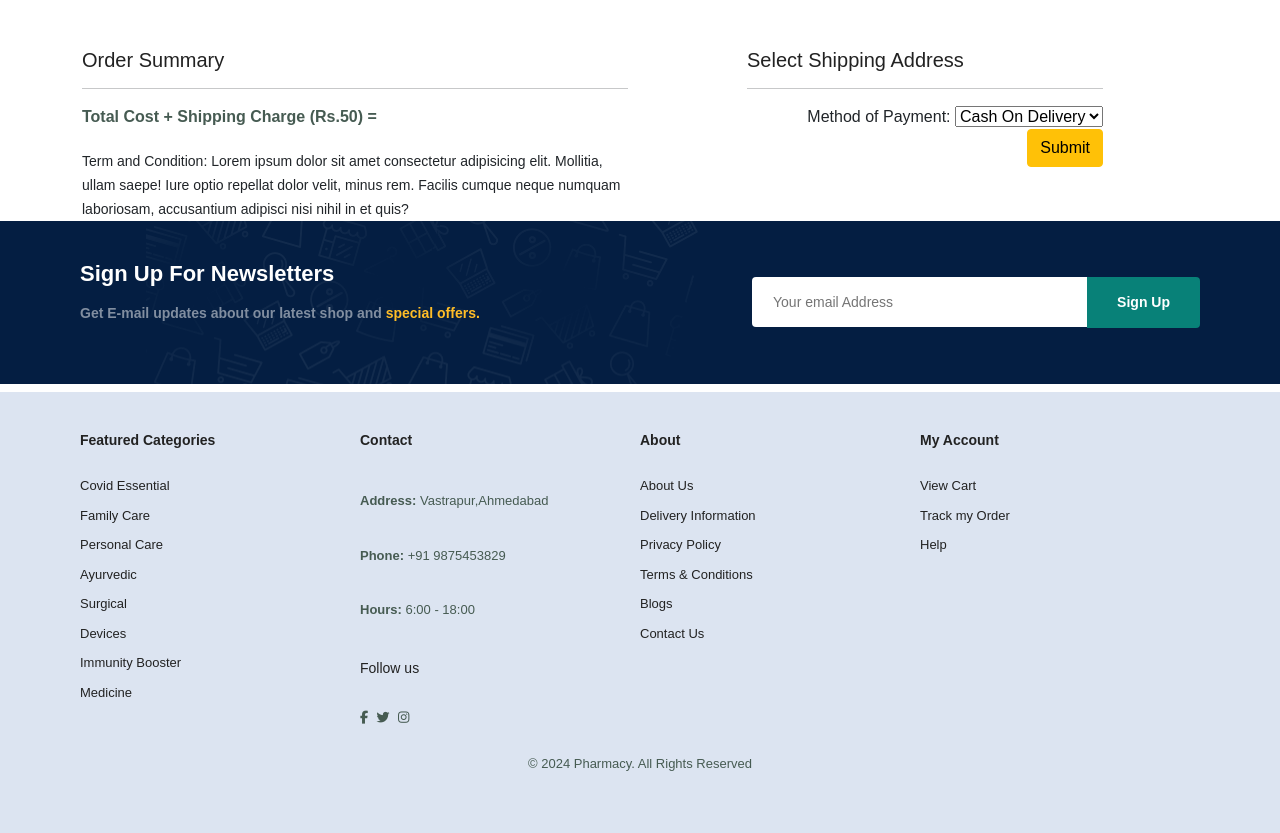
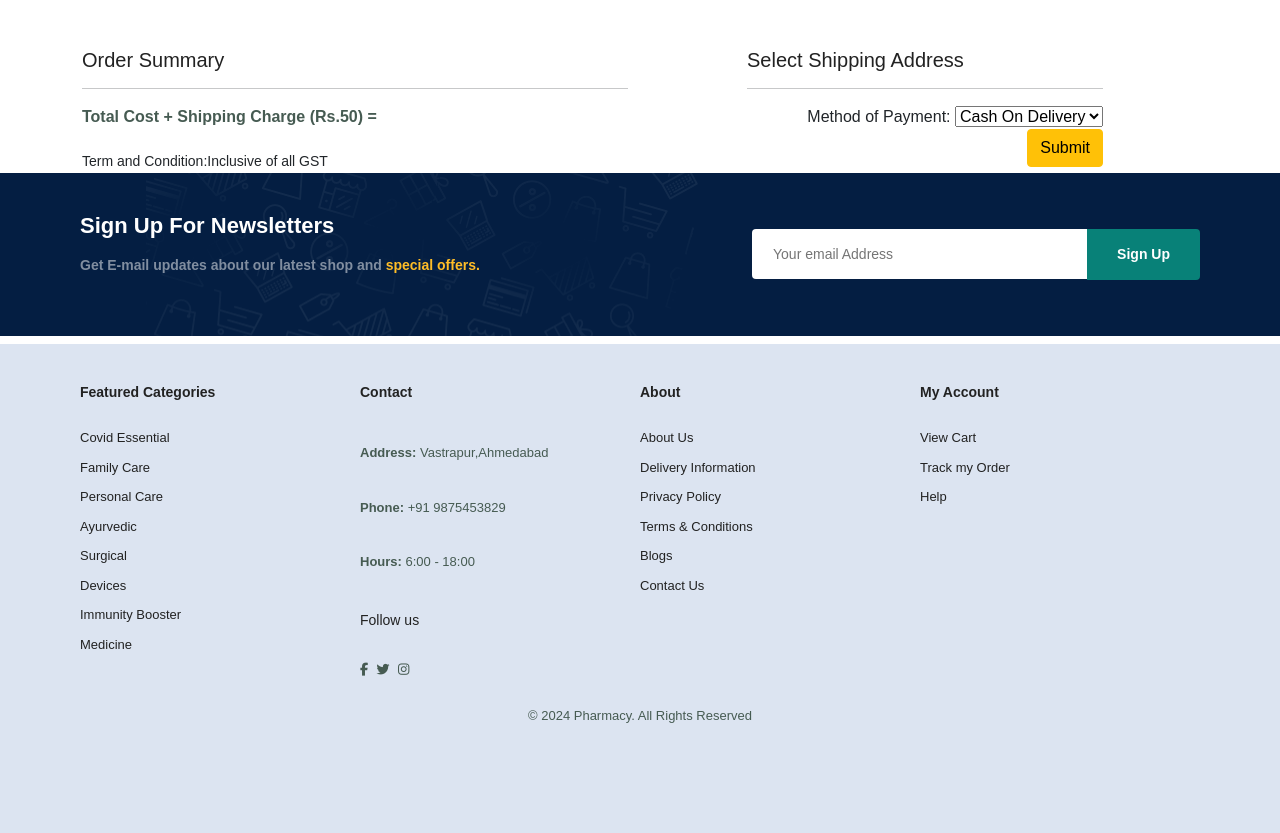
Before and after one commit to b1h2a3v4e5h6/Online_Pharmacy1, a Django app: template store/templates/app/checkout.html in a window 1280 px wide. Shown: the part 61-894 px from the top of the page. After the commit the page ends 784 px from the top, so only its background shows below. Run offline with Django 4.2, Linux system fonts and the light colour scheme; the template is opened without the code that fills it, so the values that code supplies are empty; some libraries are stand-ins or nearby versions.

Commit message:
Update checkout.html

```diff
--- a/store/templates/app/checkout.html
+++ b/store/templates/app/checkout.html
@@ -18,7 +18,7 @@
       </div>
       {% endfor %}
       <p class="fw-bold">Total Cost + Shipping Charge (Rs.50) = {{totalamount}}</p>
-    <small>Term and Condition: Lorem ipsum dolor sit amet consectetur adipisicing elit. Mollitia, ullam saepe! Iure optio repellat dolor velit, minus rem. Facilis cumque neque numquam laboriosam, accusantium adipisci nisi nihil in et quis?</small>
+    <small>Term and Condition:Inclusive of all GST</small>
   </div>
   <div class="col-sm-4 offset-sm-1">
     <h4>Select Shipping Address</h4>
```
